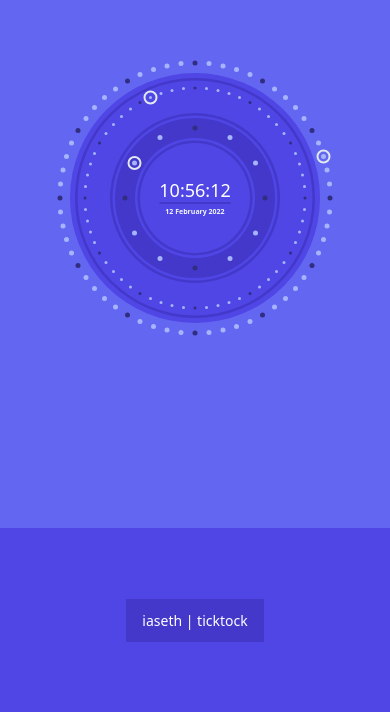
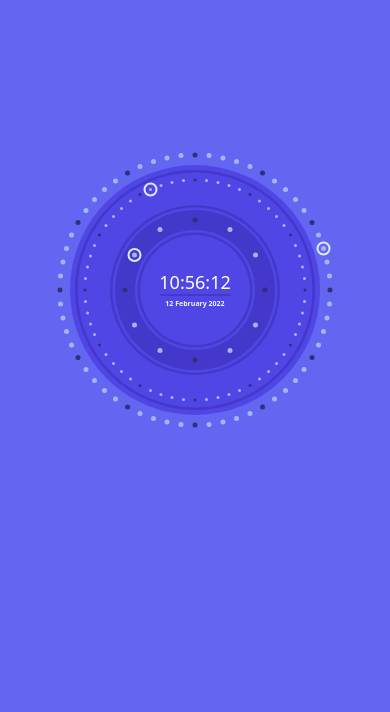
Before and after one commit to iaseth/ticktock, a React (Create React App) app: page / in a window 390 px wide. Shown: the part 132-844 px from the top of the page. Built offline with nearby package versions, Linux system fonts and the light colour scheme.

Commit message:
Now Shift+H toggles the footer * implemented handleKeydown()

```diff
--- a/src/TickTock/TickTock.js
+++ b/src/TickTock/TickTock.js
@@ -9,6 +9,7 @@ import SecondsCircle from './SecondsCircle';
 
 export default function TickTock () {
 	let [date, setDate] = React.useState(new Date());
+	let [showFooter, setShowFooter] = React.useState(true);
 
 	React.useEffect(() => {
 		const id = setInterval(function () {
@@ -17,9 +18,30 @@ export default function TickTock () {
 		return () => clearInterval(id);
 	}, []);
 
+	function handleKeydown (event) {
+		if (event.ctrlKey) return;
+		if (event.altKey) return;
+
+		if (event.shiftKey) {
+			let key = event.key.toUpperCase();
+			switch (key) {
+				case "H": setShowFooter(showFooter => !showFooter); break;
+				default: return;
+			}
+		}
+	}
+
+	React.useEffect(() => {
+		document.addEventListener("keydown", handleKeydown, false);
+
+		return function cleanUp () {
+			document.removeEventListener("keydown", handleKeydown, false);
+		}
+	}, []);
+
 	return (
-		<div className="min-h-screen bg-indigo-500 select-none flex flex-col overflow-hidden">
-			<div className="flex grow md:min-h-screen py-12">
+		<div className="bg-indigo-500 select-none flex flex-col overflow-hidden">
+			<div className="flex grow md:min-h-screen py-12 min-h-screen">
 				<div className="m-auto bg-red-300 w-0 h-0 scale-[0.50] md:scale-100">
 					<div className="w-[500px] h-[500px] m-auto bg-indigo-600 rounded-full flex relative -translate-y-1/2 -translate-x-1/2">
 						<MarkingDots radius={270} />
@@ -40,11 +62,11 @@ export default function TickTock () {
 					</div>
 				</div>
 			</div>
-			<footer className="">
+			{showFooter && <footer className="">
 				<div className="text-white text-center mx-auto bg-indigo-600 px-12 py-20">
-					<a href="https://github.com/iaseth/ticktock" target="_blank" rel="noreferrer" className="text-2xl px-4 py-3 text-sm bg-indigo-700 duration-300 hover:bg-indigo-800">iaseth | ticktock</a>
+					<a href="https://github.com/iaseth/ticktock" target="_blank" rel="noreferrer" className="text-base font-bold px-4 py-3 text-sm bg-indigo-700 duration-300 hover:bg-indigo-800">iaseth | ticktock</a>
 				</div>
-			</footer>
+			</footer>}
 		</div>
 	);
 }
```
